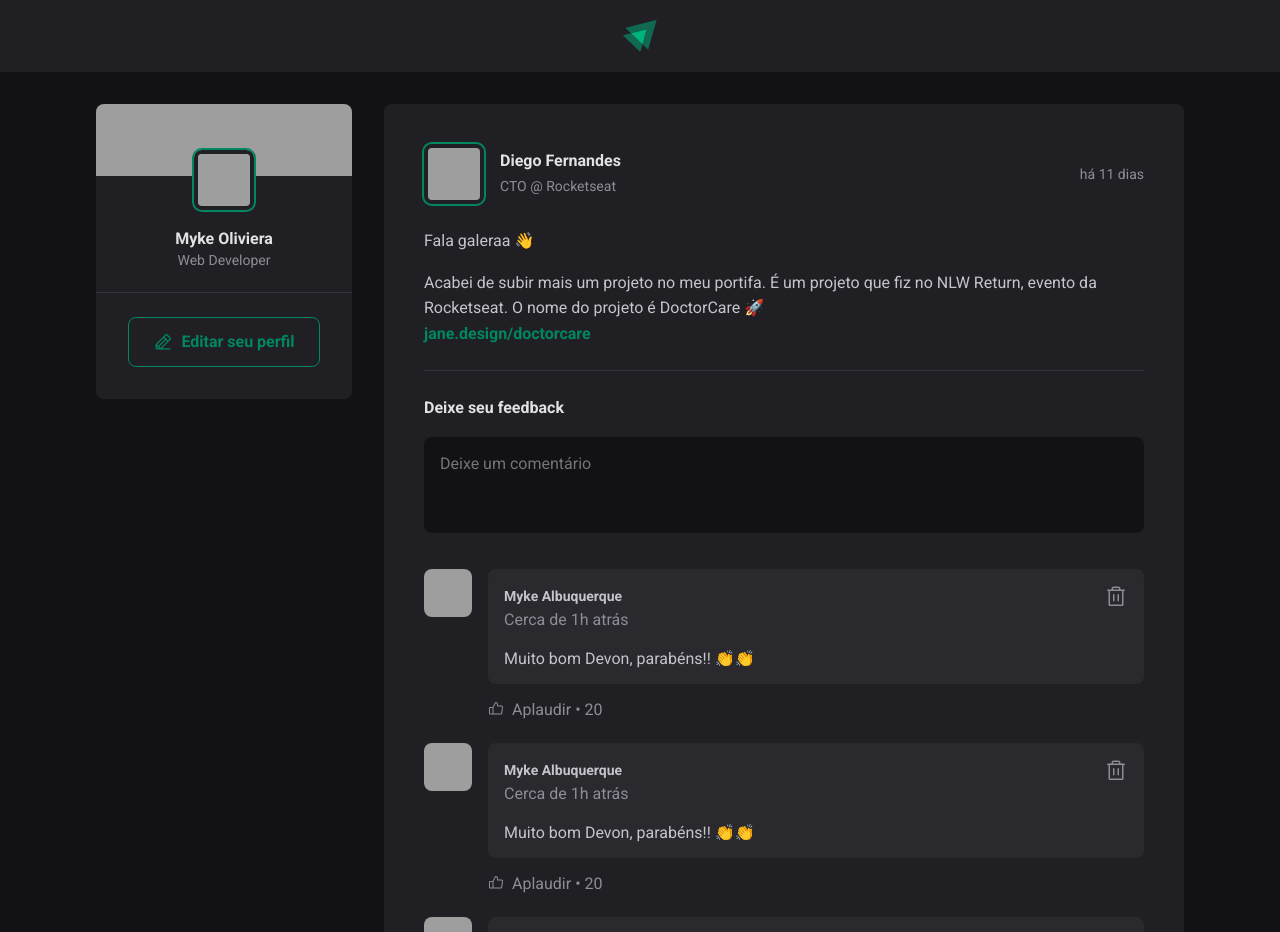
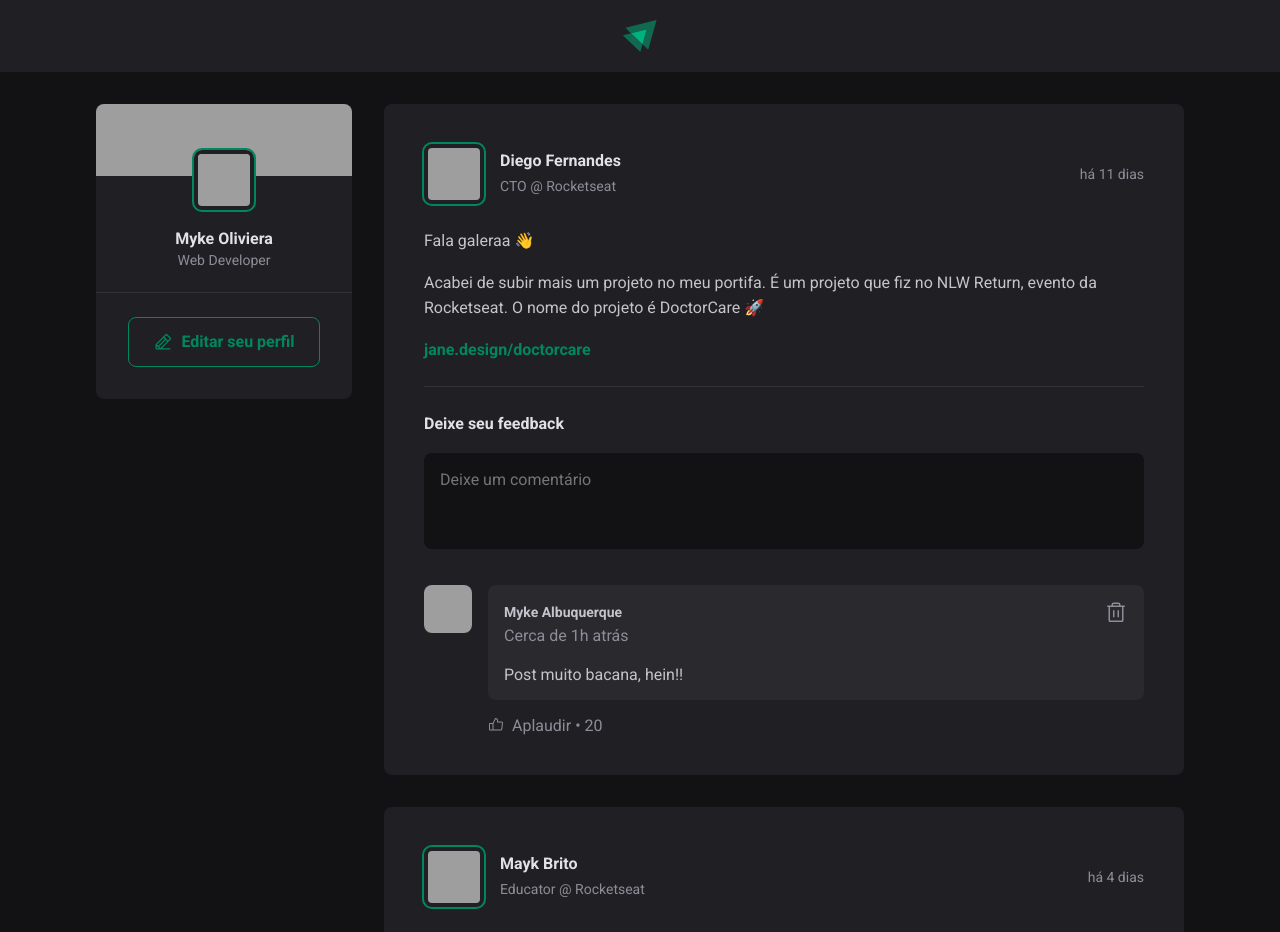
Before and after one commit to myke-oliveira/01-fundamentos-reactjs, a React (Vite) app: page / in a window 1280 px wide. Shown: the top 932 px of the page. Built offline with nearby package versions, Linux system fonts and the light colour scheme; grey boxes are pictures that could not be loaded.

Commit message:
🆕 Submit comment feature

```diff
--- a/src/App.jsx
+++ b/src/App.jsx
@@ -5,10 +5,6 @@
 import styles from "./App.module.css"
 
 import "./global.css"
-
-// author: { avatar_url: String, name: String, role: String }
-// publishedAt: Date
-// content: String
 
 const posts = [
   {
--- a/src/componentes/Comment.jsx
+++ b/src/componentes/Comment.jsx
@@ -2,7 +2,7 @@
 import styles from "./Comment.module.css";
 import { Avatar } from "./Avatar";
 
-export function Comment() {
+export function Comment({ content }) {
   return (
     <div className={styles.comment}>
       <Avatar hasBorder={false} src="https://github.com/myke-oliveira.png" />
@@ -17,7 +17,7 @@
               <Trash size={24} />
             </button>
           </header>
-          <p>Muito bom Devon, parabéns!! 👏👏</p>
+          <p>{content}</p>
         </div>
         <footer>
           <button>
--- a/src/componentes/Post.jsx
+++ b/src/componentes/Post.jsx
@@ -1,3 +1,4 @@
+import { useState } from "react"
 import { Avatar } from "./Avatar"
 import { Comment } from "./Comment"
 import styles from "./Post.module.css"
@@ -6,6 +7,9 @@
 import ptBR from "date-fns/locale/pt-BR"
 
 export function Post({ author, content, publishedAt }) {
+  const [comments, setComments] = useState(["Post muito bacana, hein!!"])
+  const [newCommentText, setNewCommentText] = useState("")
+
   const publishedDateFormatted = format(
     publishedAt,
     "d 'de' LLLL 'às' HH'h'mm",
@@ -16,6 +20,17 @@
     publishedAt,
     { locale: ptBR, addSuffix: true },
   )
+
+  function handleCreateNewComment(event) {
+    event.preventDefault();
+    setComments([...comments, newCommentText])
+    setNewCommentText("")
+  }
+
+  function handleNewCommentChange(event) {
+    setNewCommentText(event.target.value)
+  }
+
   return (
     <article className={styles.post}>
       <header>
@@ -32,28 +47,30 @@
       <div className={styles.content}>
         {content.map(line => {
           if (line.type === 'paragraph') {
-            return <p>{line.content}</p>
+            return <p key={line.content}>{line.content}</p>
           }
 
           if (line.type === 'link') {
-            return <a href="">{line.content}</a>
+            return <p key={line.content}><a href="">{line.content}</a></p>
           }
         })}
       </div>
 
-      <form className={styles.commentForm}>
+      <form onSubmit={handleCreateNewComment} className={styles.commentForm}>
         <strong>Deixe seu feedback</strong>
-        <textarea placeholder="Deixe um comentário" />
+        <textarea
+          name="comment"
+          placeholder="Deixe um comentário"
+          onChange={handleNewCommentChange}
+          value={newCommentText}
+        />
         <footer>
           <button type="submit">Publicar</button>
         </footer>
       </form>
       <div className={styles.commentList}>
-        <Comment />
-        <Comment />
-        <Comment />
-        <Comment />
+        {comments.map(comment => <Comment key={comment} content={comment} />)}
       </div>
-    </article>
+    </article >
   )
 }
```
